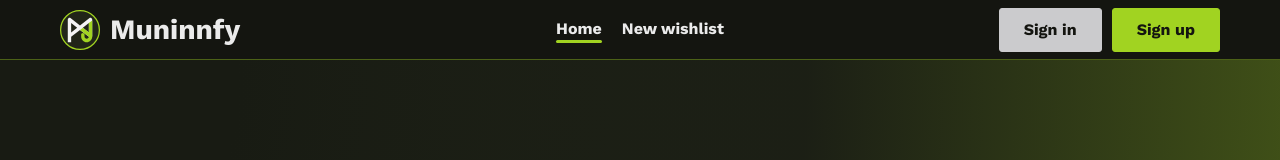
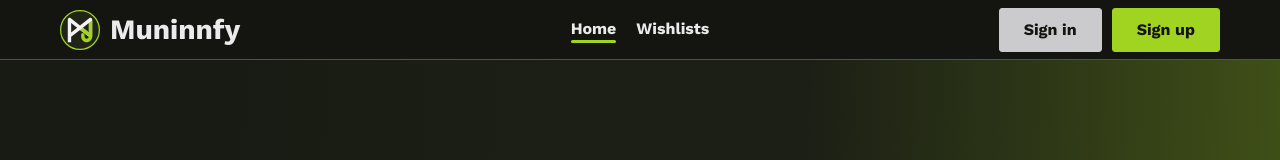
Before and after one commit to coolAppl3/muninnfy, a React (Vite) app in the folder client/: page / in a window 1280 px wide. Shown: the top 160 px of the page. Built offline with nearby package versions, Linux system fonts and the light colour scheme; no server answers.

Commit message:
improvement: replace positions of Wishlists and New wishlists buttons

```diff
--- a/client/src/components/BottomNavbar/BottomNavbar.tsx
+++ b/client/src/components/BottomNavbar/BottomNavbar.tsx
@@ -2,7 +2,7 @@ import { JSX } from 'react';
 import { NavLink, Location, useLocation } from 'react-router-dom';
 import HomeIcon from '../../assets/svg/HomeIcon.svg?react';
 import SignInIcon from '../../assets/svg/SignInIcon.svg?react';
-import CrossIcon from '../../assets/svg/CrossIcon.svg?react';
+import MultipleWishlistsIcon from '../../assets/svg/MultipleWishlistsIcon.svg?react';
 import useAuth from '../../hooks/useAuth';
 import NavbarAccountMenu from '../NavbarAccountMenu/NavbarAccountMenu';
 
@@ -10,7 +10,6 @@ const navLinkClassname: string =
   'border-r-1 border-r-light-gray last:border-r-transparent flex flex-col justify-center items-center shrink-0 gap-[4px]';
 
 export default function BottomNavbar(): JSX.Element {
-  const { authStatus } = useAuth();
   const { pathname }: Location = useLocation();
 
   return (
@@ -25,11 +24,11 @@ export default function BottomNavbar(): JSX.Element {
         </NavLink>
 
         <NavLink
-          to={authStatus === 'authenticated' ? '/wishlist/new' : '/guest/wishlist/new'}
+          to='/account/wishlists'
           className={({ isActive }) => (isActive ? `text-cta ${navLinkClassname}` : navLinkClassname)}
         >
-          <CrossIcon className='w-[2.4rem] h-[2.4rem]' />
-          <span>New wishlist</span>
+          <MultipleWishlistsIcon className='w-[2.4rem] h-[2.4rem]' />
+          <span>Wishlists</span>
         </NavLink>
 
         <AdditionalLinks />
--- a/client/src/components/NavbarAccountMenu/NavbarAccountMenu.tsx
+++ b/client/src/components/NavbarAccountMenu/NavbarAccountMenu.tsx
@@ -2,7 +2,8 @@ import { FocusEvent, JSX, useState } from 'react';
 import useAuthSession from '../../hooks/useAuthSession';
 import useConfirmModal from '../../hooks/useConfirmModal';
 import ChevronIcon from '../../assets/svg/ChevronIcon.svg?react';
-import { Link } from 'react-router-dom';
+import { Link, NavLink } from 'react-router-dom';
+import useAuth from '../../hooks/useAuth';
 
 type NavbarAccountMenuProps = {
   navbarType: 'top' | 'bottom';
@@ -12,6 +13,7 @@ export default function NavbarAccountMenu({ navbarType }: NavbarAccountMenuProps
   const [isOpen, setIsOpen] = useState<boolean>(false);
   const [isVisible, setIsVisible] = useState<boolean>(false);
 
+  const { authStatus } = useAuth();
   const { signOut } = useAuthSession();
   const { displayConfirmModal, removeConfirmModal } = useConfirmModal();
 
@@ -53,26 +55,26 @@ export default function NavbarAccountMenu({ navbarType }: NavbarAccountMenuProps
           navbarType === 'top' ? 'top-4 right-0' : 'bottom-[6.4rem] right-[1px] w-full border-1 border-cta'
         } ${isOpen ? 'block' : 'hidden'} ${isVisible ? 'opacity-100 translate-y-0' : 'opacity-0 translate-y-1'}`}
       >
-        <Link
+        <NavLink
           to='/account'
-          className='context-menu-btn bg-secondary'
+          className={({ isActive }) => `context-menu-btn bg-secondary ${isActive ? 'text-cta' : ''}`}
           onClick={() => {
             setIsVisible(false);
             setIsOpen(false);
           }}
         >
           My account
-        </Link>
-        <Link
-          to='/account/wishlists'
-          className='context-menu-btn bg-secondary'
+        </NavLink>
+        <NavLink
+          to={authStatus === 'authenticated' ? '/wishlist/new' : '/guest/wishlist/new'}
+          className={({ isActive }) => `context-menu-btn bg-secondary ${isActive ? 'text-cta' : ''}`}
           onClick={() => {
             setIsVisible(false);
             setIsOpen(false);
           }}
         >
-          Wishlists
-        </Link>
+          New wishlist
+        </NavLink>
 
         <button
           type='button'
--- a/client/src/components/TopNavbar/TopNavbar.tsx
+++ b/client/src/components/TopNavbar/TopNavbar.tsx
@@ -7,7 +7,6 @@ import useAuth from '../../hooks/useAuth';
 import NavbarAccountMenu from '../NavbarAccountMenu/NavbarAccountMenu';
 
 export default function TopNavbar(): JSX.Element {
-  const { authStatus } = useAuth();
   const { pathname }: Location = useLocation();
 
   return (
@@ -31,10 +30,10 @@ export default function TopNavbar(): JSX.Element {
           </NavLink>
 
           <NavLink
-            to={authStatus === 'authenticated' ? '/wishlist/new' : '/guest/wishlist/new'}
+            to='/account/wishlists'
             className={({ isActive }) => (isActive ? `after:bg-cta/100 ${navLinkClassname}` : navLinkClassname)}
           >
-            New wishlist
+            Wishlists
           </NavLink>
         </div>
 
```
